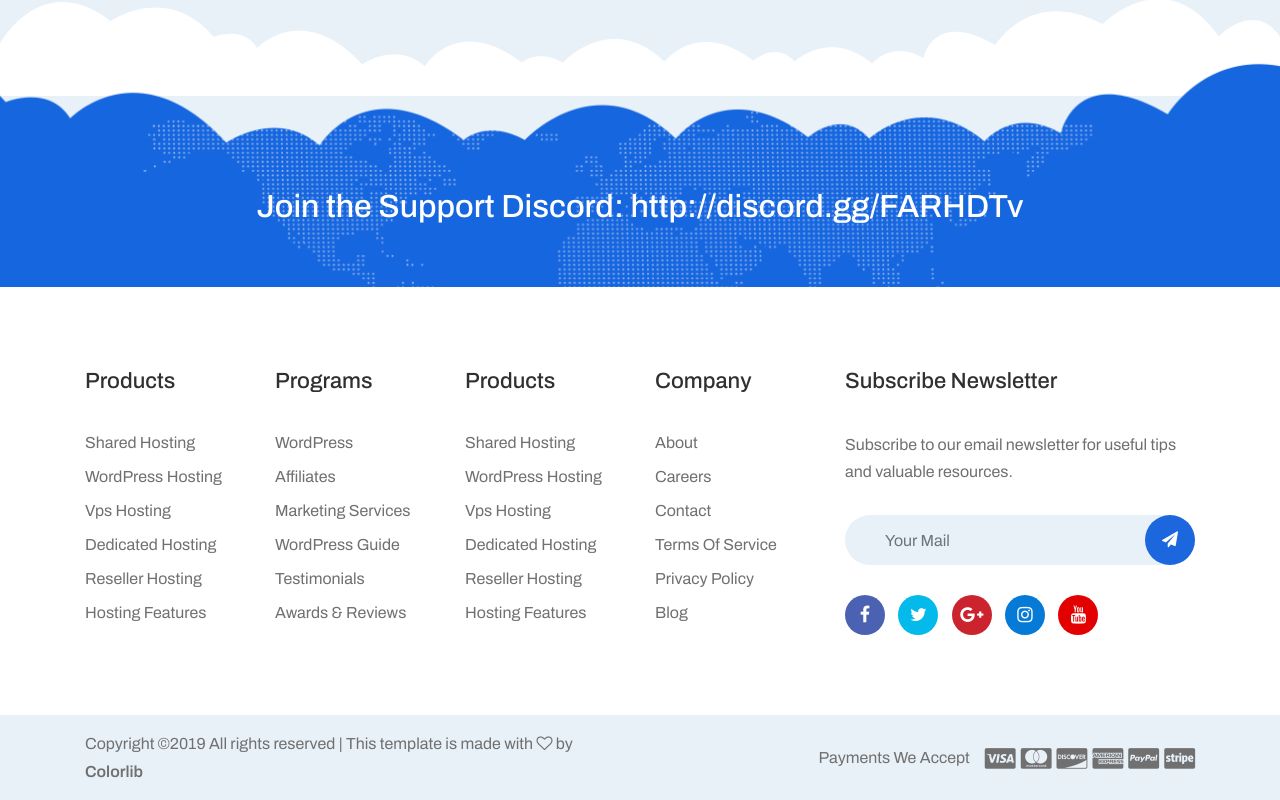
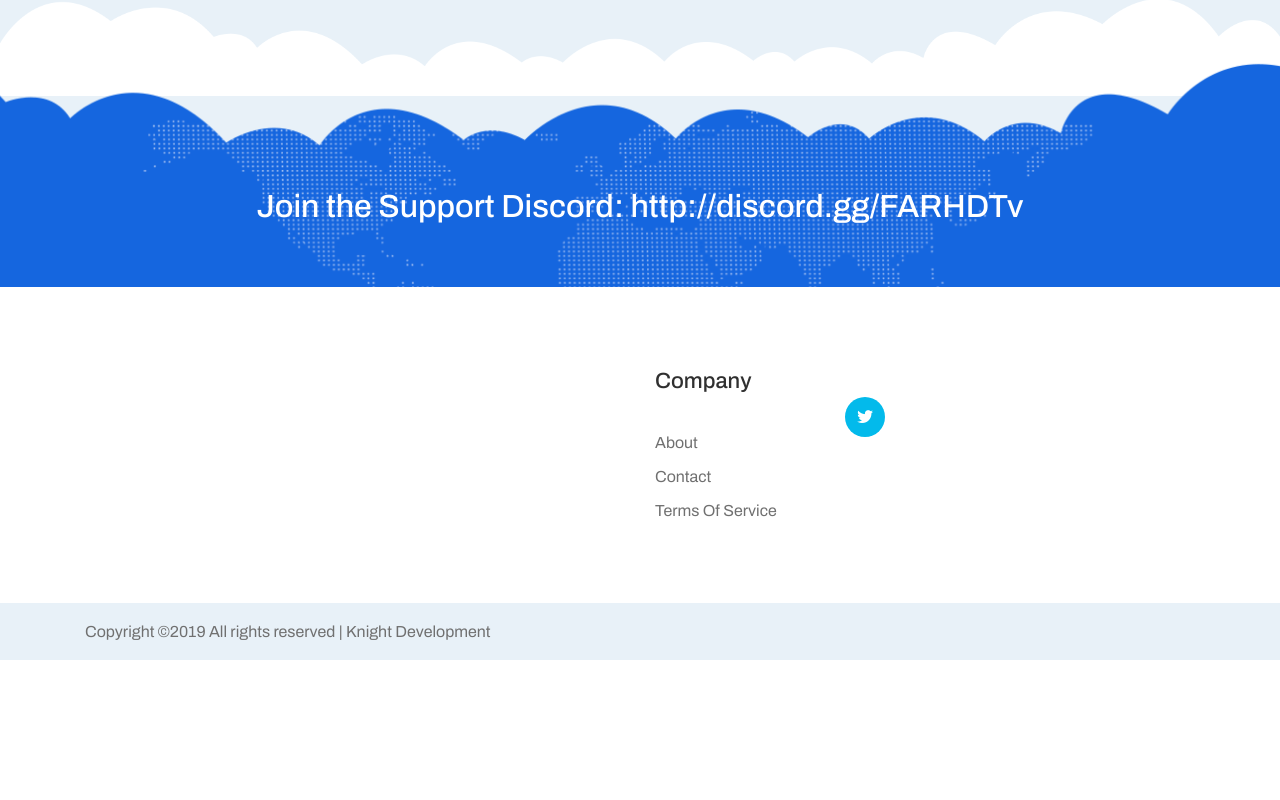
Before and after one commit to KnightDev/KnightBot-Website, a website: page index.html in a window 1280 px wide. Shown: the part 1602-2402 px from the top of the page. After the commit the page ends 2262 px from the top, so only its background shows below. Drawn offline with Linux system fonts and the light colour scheme; files whose address does not match are found by name.

Commit message:
Update index.html

```diff
--- a/index.html
+++ b/index.html
@@ -311,16 +311,10 @@
                     <div class="col-6 col-sm-4 col-lg-2">
                         <div class="single-footer-widget mb-80">
                             <!-- Widget Title -->
-                            <h5 class="widget-title">Products</h5>
+
 
                             <!-- Footer Nav -->
                             <ul class="footer-nav">
-                                <li><a href="#">Shared hosting</a></li>
-                                <li><a href="#">WordPress hosting</a></li>
-                                <li><a href="#">Vps hosting</a></li>
-                                <li><a href="#">Dedicated hosting</a></li>
-                                <li><a href="#">Reseller hosting</a></li>
-                                <li><a href="#">Hosting features</a></li>
                             </ul>
                         </div>
                     </div>
@@ -329,16 +323,11 @@
                     <div class="col-6 col-sm-4 col-lg-2">
                         <div class="single-footer-widget mb-80">
                             <!-- Widget Title -->
-                            <h5 class="widget-title">Programs</h5>
+
 
                             <!-- Footer Nav -->
                             <ul class="footer-nav">
-                                <li><a href="#">WordPress</a></li>
-                                <li><a href="#">Affiliates</a></li>
-                                <li><a href="#">Marketing services</a></li>
-                                <li><a href="#">WordPress guide</a></li>
-                                <li><a href="#">Testimonials</a></li>
-                                <li><a href="#">Awards &amp; Reviews</a></li>
+
                             </ul>
                         </div>
                     </div>
@@ -347,16 +336,11 @@
                     <div class="col-6 col-sm-4 col-lg-2">
                         <div class="single-footer-widget mb-80">
                             <!-- Widget Title -->
-                            <h5 class="widget-title">Products</h5>
+
 
                             <!-- Footer Nav -->
                             <ul class="footer-nav">
-                                <li><a href="#">Shared hosting</a></li>
-                                <li><a href="#">WordPress hosting</a></li>
-                                <li><a href="#">Vps hosting</a></li>
-                                <li><a href="#">Dedicated hosting</a></li>
-                                <li><a href="#">Reseller hosting</a></li>
-                                <li><a href="#">Hosting features</a></li>
+
                             </ul>
                         </div>
                     </div>
@@ -370,11 +354,8 @@
                             <!-- Footer Nav -->
                             <ul class="footer-nav">
                                 <li><a href="#">About</a></li>
-                                <li><a href="#">Careers</a></li>
                                 <li><a href="#">Contact</a></li>
-                                <li><a href="#">Terms of service</a></li>
-                                <li><a href="#">Privacy policy</a></li>
-                                <li><a href="#">Blog</a></li>
+                                <li><a href="#">Terms of Service</a></li>
                             </ul>
                         </div>
                     </div>
@@ -382,24 +363,11 @@
                     <!-- Single Footer Widget Area -->
                     <div class="col-12 col-sm-8 col-lg-4">
                         <div class="single-footer-widget mb-80">
-                            <!-- Widget Title -->
-                            <h5 class="widget-title">Subscribe Newsletter</h5>
-
-                            <p>Subscribe to our email newsletter for useful tips and valuable resources.</p>
-
-                            <!-- Newsletter Form -->
-                            <form action="index.html" class="nl-form">
-                                <input type="email" class="form-control" placeholder="Your Mail">
-                                <button type="submit"><i class="fa fa-paper-plane" aria-hidden="true"></i></button>
-                            </form>
+                            <!-- Widget Title --
 
                             <!-- Social Info -->
                             <div class="social-info">
-                                <a href="#" class="facebook"><i class="fa fa-facebook" aria-hidden="true"></i></a>
-                                <a href="#" class="twitter"><i class="fa fa-twitter" aria-hidden="true"></i></a>
-                                <a href="#" class="google-plus"><i class="fa fa-google-plus" aria-hidden="true"></i></a>
-                                <a href="#" class="instagram"><i class="fa fa-instagram" aria-hidden="true"></i></a>
-                                <a href="#" class="youtube"><i class="fa fa-youtube" aria-hidden="true"></i></a>
+                                <a href="http://twitter.com/techtalknow" class="twitter"><i class="fa fa-twitter" aria-hidden="true"></i></a>
                             </div>
                         </div>
                     </div>
@@ -416,21 +384,14 @@
                         <!-- Copywrite Text -->
                         <div class="copywrite-text">
                             <p><!-- Link back to Colorlib can't be removed. Template is licensed under CC BY 3.0. -->
-Copyright &copy;<script>document.write(new Date().getFullYear());</script> All rights reserved | This template is made with <i class="fa fa-heart-o" aria-hidden="true"></i> by <a href="https://colorlib.com" target="_blank">Colorlib</a>
+Copyright &copy;<script>document.write(new Date().getFullYear());</script> All rights reserved | Knight Development</a>
 <!-- Link back to Colorlib can't be removed. Template is licensed under CC BY 3.0. -->
 </p>
                         </div>
                     </div>
                     <div class="col-12 col-md-6">
                         <!-- Payment Methods -->
-                        <div class="payments-methods d-flex align-items-center">
-                            <p>Payments We Accept</p>
-                            <i class="fa fa-cc-visa" aria-hidden="true"></i>
-                            <i class="fa fa-cc-mastercard" aria-hidden="true"></i>
-                            <i class="fa fa-cc-discover" aria-hidden="true"></i>
-                            <i class="fa fa-cc-amex" aria-hidden="true"></i>
-                            <i class="fa fa-cc-paypal" aria-hidden="true"></i>
-                            <i class="fa fa-cc-stripe" aria-hidden="true"></i>
+
                         </div>
                     </div>
                 </div>
```
